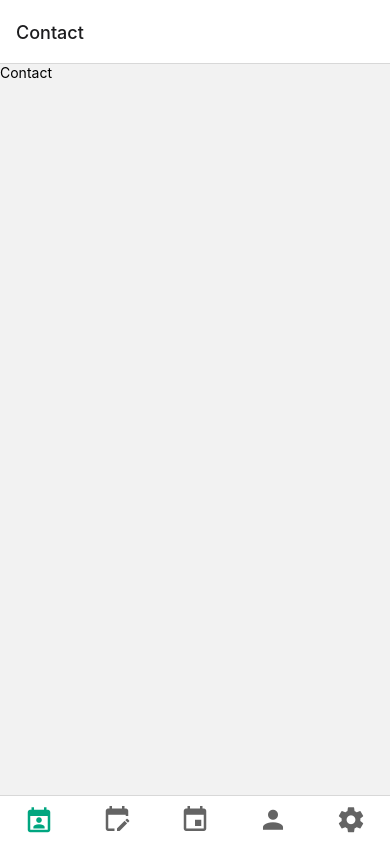
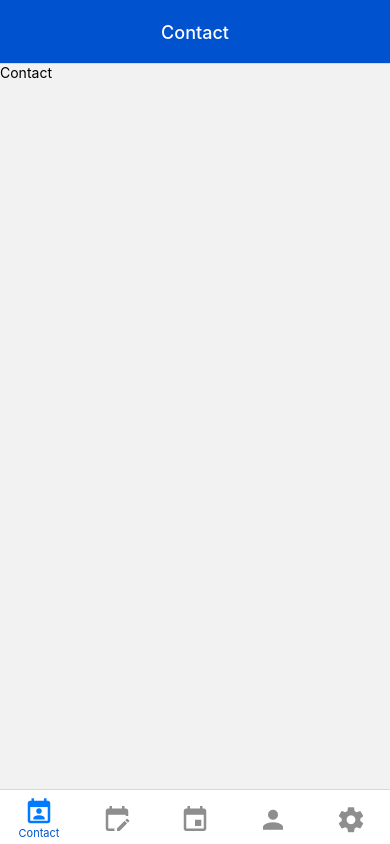
Before and after one commit to ncostamagna/axul_mobile, a React Native app: screen / in a window 390 px wide. Built offline with nearby package versions, Linux system fonts and the light colour scheme.

Commit message:
feat: style

```diff
--- a/app.json
+++ b/app.json
@@ -23,7 +23,8 @@
       "adaptiveIcon": {
         "foregroundImage": "./assets/adaptive-icon.png",
         "backgroundColor": "#FFFFFF"
-      }
+      },
+      "package": "com.ncostamagna.axul_mobile"
     },
     "web": {
       "favicon": "./assets/favicon.png"
--- a/app/navigation/Navigation.js
+++ b/app/navigation/Navigation.js
@@ -1,4 +1,5 @@
 import * as React from 'react';
+import { Text, StyleSheet } from "react-native"
 import { NavigationContainer } from '@react-navigation/native';
 import { createBottomTabNavigator } from '@react-navigation/bottom-tabs';
 import {Icon} from "react-native-elements"
@@ -8,6 +9,15 @@ import EventStack from './EventStack';
 import ProfileStack from './ProfileStack';
 import ConfigStack from './ConfigStack';
 
+const COLOR_BLUE = "#0052CF";
+const OPTION_SCREEN = {
+    headerTitleAlign: 'center',
+    headerStyle: {
+        backgroundColor: COLOR_BLUE,
+      },
+    headerTintColor: "#FFFFFF"
+};
+
 const Tab = createBottomTabNavigator();
 
 export default function Navigation() {
@@ -15,43 +25,53 @@ export default function Navigation() {
     <NavigationContainer>
       <Tab.Navigator
         initialRouteName="candelar-stack"
-        tabBarOptions={{
-            inactiveTintColor: "#646464",
-            activeTintColor: "#00a680",
-        }}
+
         screenOptions={({route}) => ({
-            tabBarIcon: ({color}) => screenOptions(route, color),
-            tabBarLabel:() => {return null},
+            tabBarIcon: ({color, focused}) => screenIcon(route, focused, color),
+            tabBarLabel:({focused, color}) => screenText(route,color, focused),
+            inactiveTintColor: "#484848",
+            activeTintColor: COLOR_BLUE,
+            headerTitleStyle: { alignSelf: 'center' },
+            tabBarStyle:{
+                paddingTop: 5,
+                height: 55
+            }
+
         })}
       >
         <Tab.Screen
             name="contact-stack"
             component={ContactStack}
             options={{
-                title: "Contact",
+                ...OPTION_SCREEN,
+                title:"Contact"
             }}/>
         <Tab.Screen
             name="event-stack"
             component={EventStack}
             options={{
+                ...OPTION_SCREEN,
                 title: "Event",
             }}/>
         <Tab.Screen
             name="calendar-stack"
             component={CalendarStack}
             options={{
+                ...OPTION_SCREEN,
                 title: "Calendar",
             }}/>
         <Tab.Screen
             name="profile-stack"
             component={ProfileStack}
             options={{
+                ...OPTION_SCREEN,
                 title: "Profile",
             }}/>
         <Tab.Screen
             name="config-stack"
             component={ConfigStack}
             options={{
+                ...OPTION_SCREEN,
                 title: "Configuration",
             }}/>
       </Tab.Navigator>
@@ -59,7 +79,7 @@ export default function Navigation() {
   );
 }
 
-function screenOptions(router, color){
+function screenIcon(router, focused, color){
     let iconName;
 
     switch(router.name) {
@@ -86,3 +106,45 @@ function screenOptions(router, color){
         <Icon type="material-community" name={iconName} size={30} color={color} />
     )
 }
+
+
+function screenText(router, color, focused){
+    let label;
+
+    if (focused) {
+        switch(router.name) {
+            case "contact-stack":
+                label = "Contact";
+                break;
+            case "event-stack":
+                label = "Event";
+                break;
+            case "calendar-stack":
+                label = "Calendar";
+                break;
+            case "profile-stack":
+                label = "Profile";
+                break;
+            case "config-stack":
+                label = "Config";
+                break;
+            default:
+                break;
+        }
+
+        return (
+            <Text style={styles.activeColor}>{label}</Text>
+         )
+    }
+
+    return null
+
+}
+
+const styles = StyleSheet.create({
+    activeColor: {
+      color: COLOR_BLUE,
+      fontSize: 11,
+      paddingBottom: 4,
+    },
+});
--- a/package.json
+++ b/package.json
@@ -9,6 +9,7 @@
   },
   "dependencies": {
     "@react-navigation/bottom-tabs": "^6.0.4",
+    "@react-navigation/material-bottom-tabs": "^6.0.4",
     "@react-navigation/native": "^6.0.2",
     "@react-navigation/native-stack": "^6.0.5",
     "@react-navigation/stack": "^6.0.6",
@@ -19,8 +20,10 @@
     "react-native": "https://github.com/expo/react-native/archive/sdk-42.0.0.tar.gz",
     "react-native-elements": "^3.4.2",
     "react-native-gesture-handler": "^1.10.3",
+    "react-native-paper": "^4.9.2",
     "react-native-safe-area-context": "3.2.0",
     "react-native-screens": "~3.4.0",
+    "react-native-vector-icons": "^8.1.0",
     "react-native-web": "~0.13.12"
   },
   "devDependencies": {
```
Also changed, not shown: 1 other file (tests, documents, lock files or other folders).
